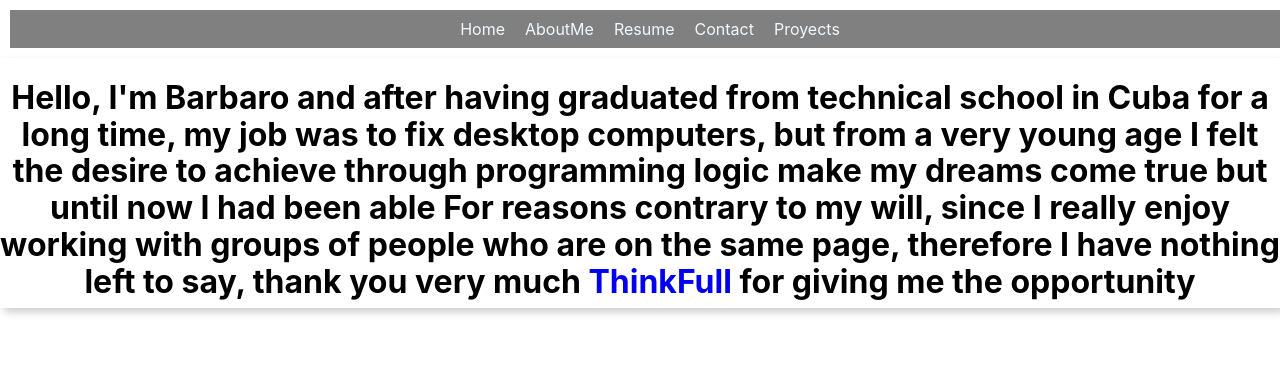
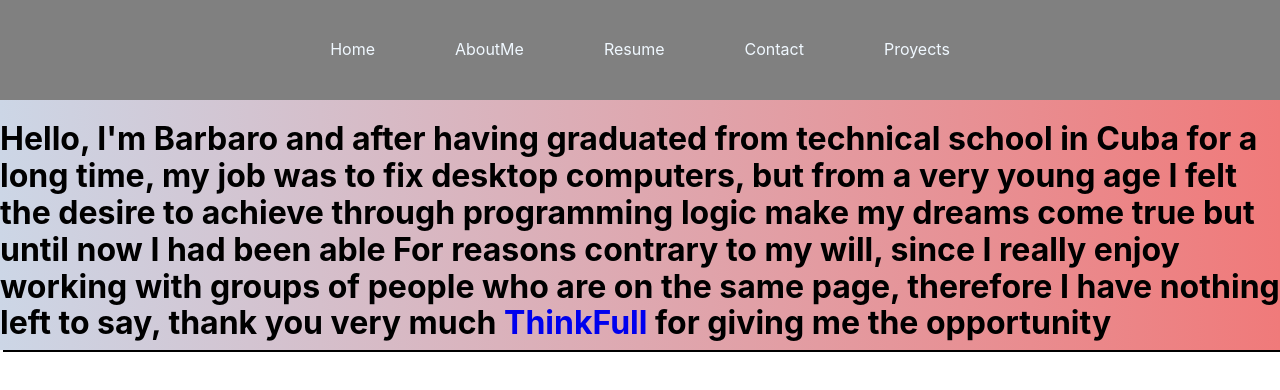
Before and after one commit to barbaroreyes/myPage, a React (Create React App) app: page /aboutMe in a window 1280 px wide. Shown: the top 390 px of the page. Built offline with nearby package versions, Linux system fonts and the light colour scheme.

Commit message:
added  styles to about

```diff
--- a/src/App.css
+++ b/src/App.css
@@ -1,25 +1,7 @@
-.header-styles{
-  background-color: linear-gradient(to left ,red ,yellow);
-  position: fixed;
-}
 
-.head{
-  color: black;
-  text-shadow: 2px 1px ;
-  font-weight: 300;
-}
-.head:hover{
-color:black;
-}
-.banner-text{
-  font-size: 15px;
-  font-weight: bold;
-  color:white
-}
-.grid_styles{
-  display: flex;
-}
+
 .nav{
   color: aliceblue;
   margin: 10px;
+  padding: 30px;
 }
--- a/src/App.js
+++ b/src/App.js
@@ -8,26 +8,18 @@ import Main from './componet/MAin/main';
    render() {
      return ( <main>
        <div>
-         <div className="demo-big-content">
+         <div className="content" style={{background:'linear-gradient(to left ,rgb(240, 122, 122) ,rgb(204, 214, 230))'}}>
 
-            <nav style={{background:'grey',margin:'10px',width:'100%',display:'flex',justifyContent:'center'}}>
+            <nav style={{background:'grey',height:'100px',width:'100%',display:'flex',justifyContent:'center',textAlign:'center'}}>
                 < Link className='nav' to ="/">Home</Link>
                 < Link className='nav' to ="/aboutMe">AboutMe</Link>
                 < Link className='nav' to ="/resume">Resume</Link>
                 < Link className='nav' to ="/contact">Contact</Link>
                 < Link className='nav' to ="/projects">Proyects</Link>
             </nav>
-
-
-
-
-
-            <div className="page-content" />
+         <div className="page-content" />
             <Main/>
-
-
-
-           </div>
+         </div>
       </div>
       </main>
      )
--- a/src/componet/about/aboutMe.js
+++ b/src/componet/about/aboutMe.js
@@ -3,7 +3,7 @@ import React from 'react';
 
 export default function About() {
     return (
-        <section className='tc shadow-5  dib' style={{height:'250px'}}>
+        <section className='dib' style={{height:'250px',boxShadow:'3px 2px'}}>
             <article><h1>Hello, I'm Barbaro and after having graduated from technical school in Cuba for a long time, my job was to fix desktop computers, but from a very young age I felt the desire to achieve through programming logic make my dreams come true but until now I had been able For reasons contrary to my will, since I really enjoy working with groups of people who are on the same page, therefore I have nothing left to say, thank you very much  <a href='https://www.thinkful.com/bootcamp/web-development/flexible/'>ThinkFull</a> for giving me the opportunity</h1></article>
         </section>
     )
```
